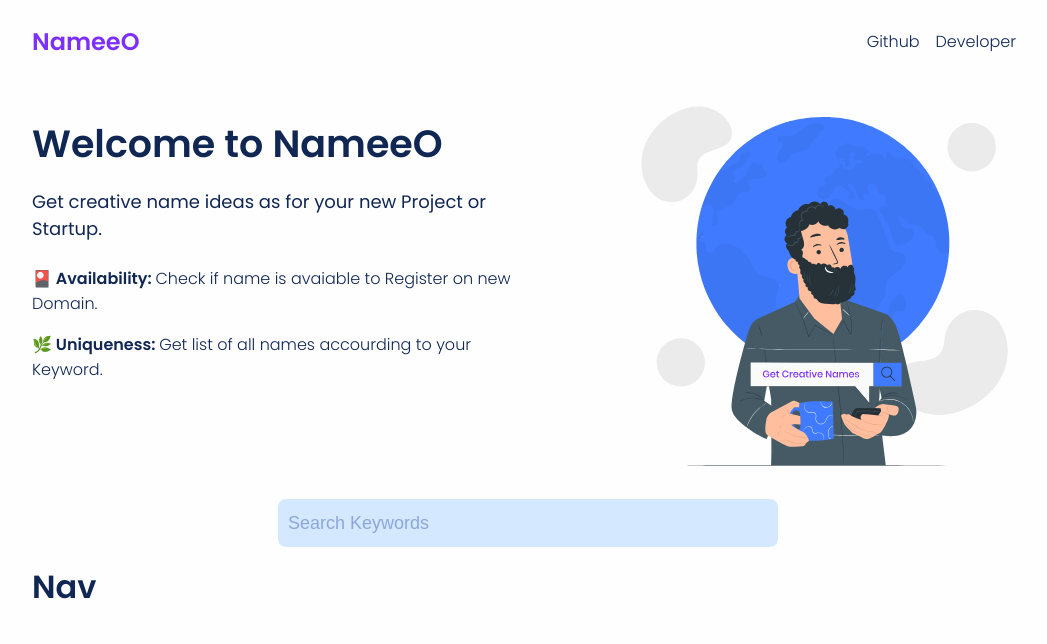
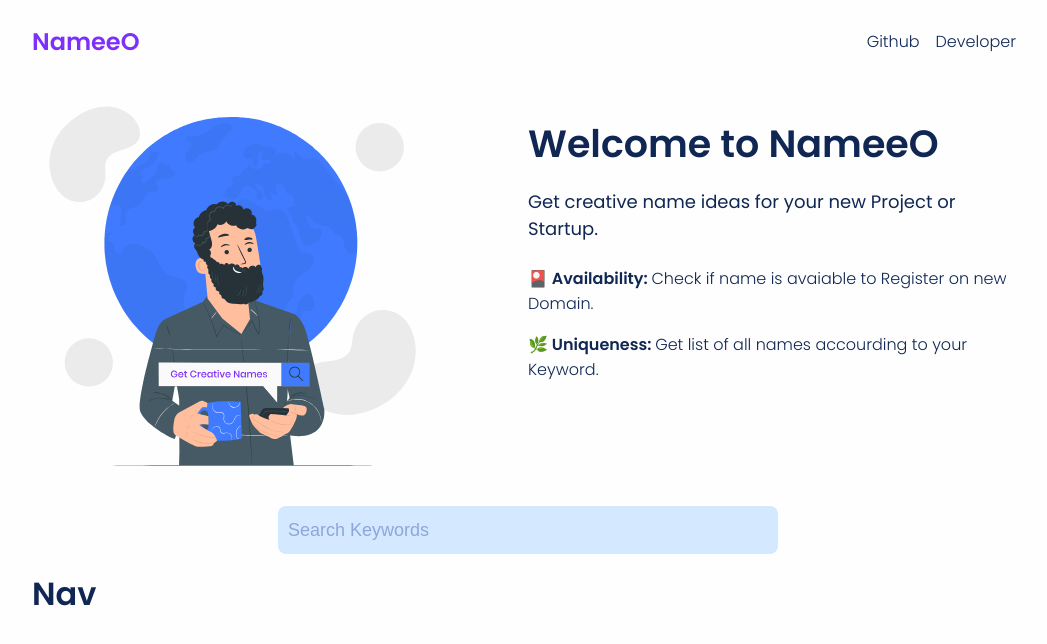
Before and after one commit to vaishnavme/nameeo, a React (Create React App) app: page / in a window 1280 px wide. Shown: the top 644 px of the page, without its empty margins (112-1159 px from the left). Built offline with nearby package versions, Linux system fonts and the light colour scheme.

Commit message:
Restyle Header

```diff
--- a/src/components/Header/Header.css
+++ b/src/components/Header/Header.css
@@ -23,10 +23,7 @@ ul li {
     padding: 0.5rem 0;
     font-weight: 300;
 }
-.hero-illustration {
-    display: flex;
-    justify-content: flex-end;
-}
+
 .hero-img {
     width: 100%;
     max-width: 400px;
@@ -35,7 +32,7 @@ ul li {
 
 @media screen and (max-width:802px) {
     .header {
-        flex-direction: column;
+        flex-direction: column-reverse;
     }
     .hero-description, .hero-illustration {
         width: 100%;
--- a/src/components/Header/Header.js
+++ b/src/components/Header/Header.js
@@ -4,9 +4,13 @@ import './Header.css';
 const Header = () => {
     return (
         <div className="header">
+
+            <div className="hero-illustration">
+                <img src={process.env.PUBLIC_URL + '/images/Hero.svg'} className="hero-img"></img>
+            </div>
             <div className="hero-description">
                 <h1>Welcome to NameeO</h1>
-                <p className="text">Get creative name ideas as for your new Project or Startup.</p>
+                <p className="text">Get creative name ideas for your new Project or Startup.</p>
                 <ul className="features">
                     <li>
                         <p><b>🎴 Availability: </b> Check if name is avaiable to Register on new Domain.</p>
@@ -16,9 +20,6 @@ const Header = () => {
                     </li>
                 </ul>
             </div>
-            <div className="hero-illustration">
-                <img src={process.env.PUBLIC_URL + '/images/Hero.svg'} className="hero-img"></img>
-            </div>
         </div>
     )
 }
```
